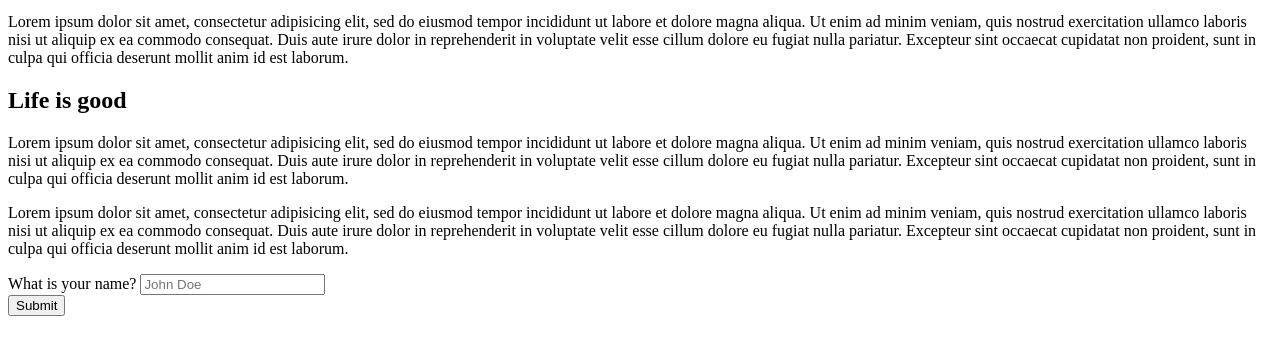
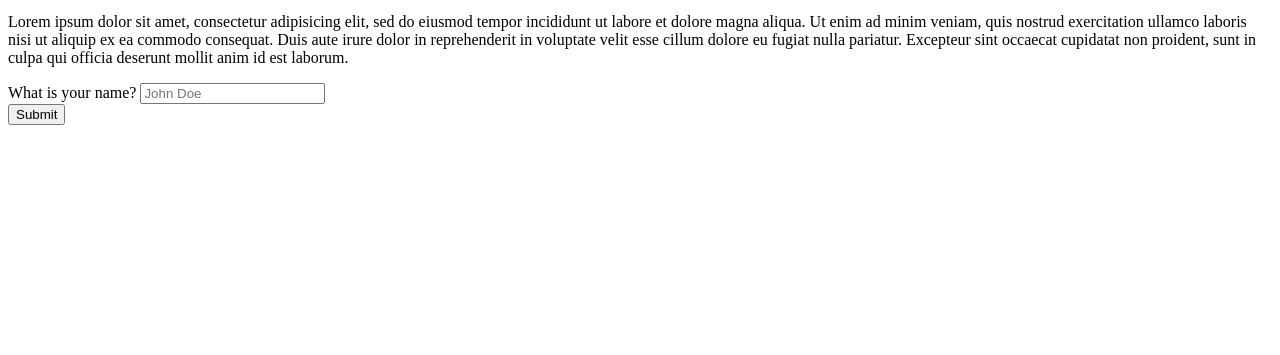
Before and after one commit to aspencer8111/demoSite, a plain HTML site: page index.html in a window 1280 px wide. Shown: the part 137-492 px from the top of the page. Drawn offline with Linux system fonts and the light colour scheme.

Commit message:
removed 2nd pg

```diff
--- a/index.html
+++ b/index.html
@@ -10,11 +10,6 @@
       <p>Lorem ipsum dolor sit amet, consectetur adipisicing elit, sed do eiusmod tempor incididunt ut labore et dolore magna aliqua. Ut enim ad minim veniam, quis nostrud exercitation ullamco laboris nisi ut aliquip ex ea commodo consequat. Duis aute irure dolor in reprehenderit in voluptate velit esse cillum dolore eu fugiat nulla pariatur. Excepteur sint occaecat cupidatat non proident, sunt in culpa qui officia deserunt mollit anim id est laborum.</p>
       <p>Lorem ipsum dolor sit amet, consectetur adipisicing elit, sed do eiusmod tempor incididunt ut labore et dolore magna aliqua. Ut enim ad minim veniam, quis nostrud exercitation ullamco laboris nisi ut aliquip ex ea commodo consequat. Duis aute irure dolor in reprehenderit in voluptate velit esse cillum dolore eu fugiat nulla pariatur. Excepteur sint occaecat cupidatat non proident, sunt in culpa qui officia deserunt mollit anim id est laborum.</p>
     </div>
-    <div>
-      <h2>Life is good</h2>
-      <p>Lorem ipsum dolor sit amet, consectetur adipisicing elit, sed do eiusmod tempor incididunt ut labore et dolore magna aliqua. Ut enim ad minim veniam, quis nostrud exercitation ullamco laboris nisi ut aliquip ex ea commodo consequat. Duis aute irure dolor in reprehenderit in voluptate velit esse cillum dolore eu fugiat nulla pariatur. Excepteur sint occaecat cupidatat non proident, sunt in culpa qui officia deserunt mollit anim id est laborum.</p>
-      <p>Lorem ipsum dolor sit amet, consectetur adipisicing elit, sed do eiusmod tempor incididunt ut labore et dolore magna aliqua. Ut enim ad minim veniam, quis nostrud exercitation ullamco laboris nisi ut aliquip ex ea commodo consequat. Duis aute irure dolor in reprehenderit in voluptate velit esse cillum dolore eu fugiat nulla pariatur. Excepteur sint occaecat cupidatat non proident, sunt in culpa qui officia deserunt mollit anim id est laborum.</p>
-    </div>
 
     <form class="" action="index.html" method="post">
       <label for="Name">What is your name?</label>
```
